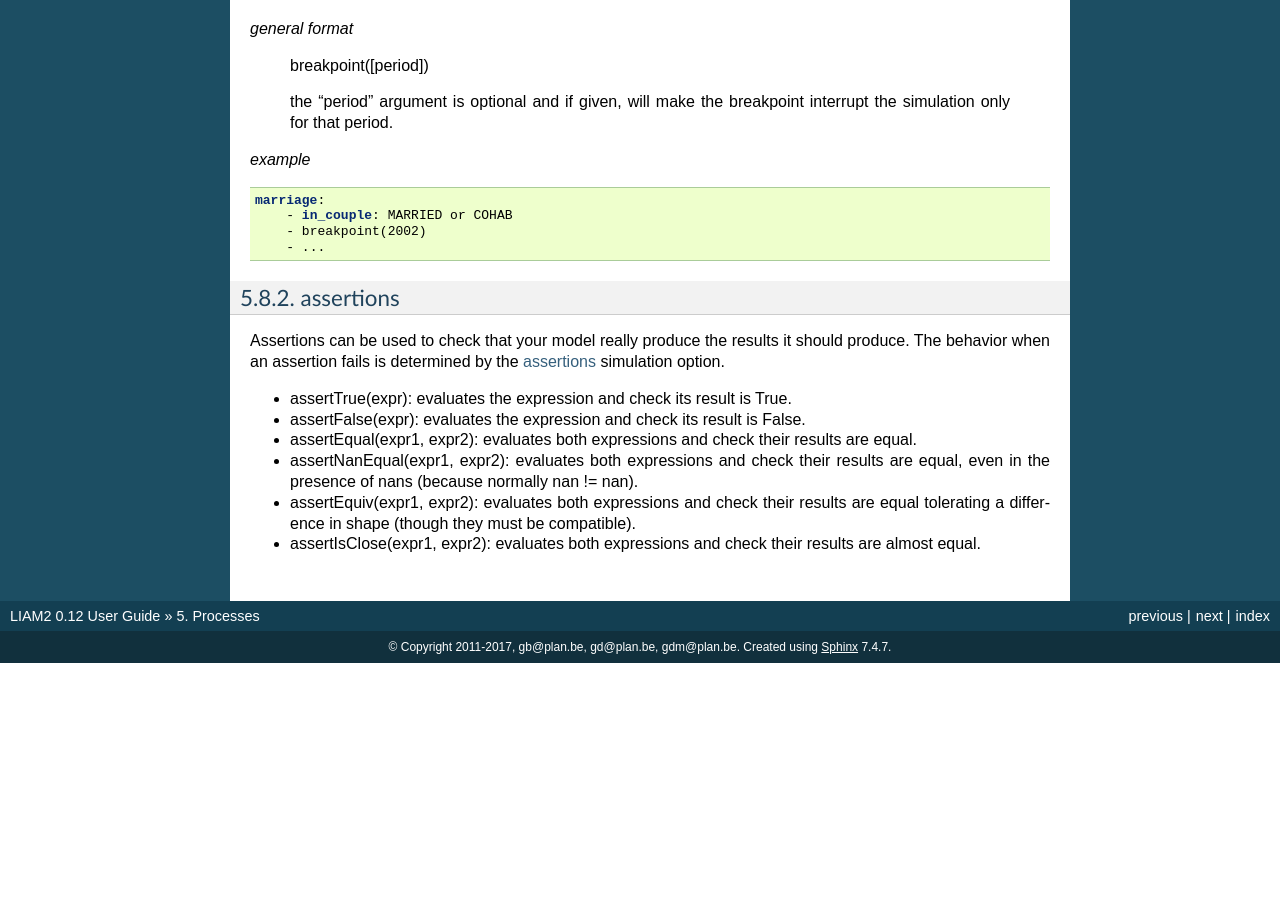
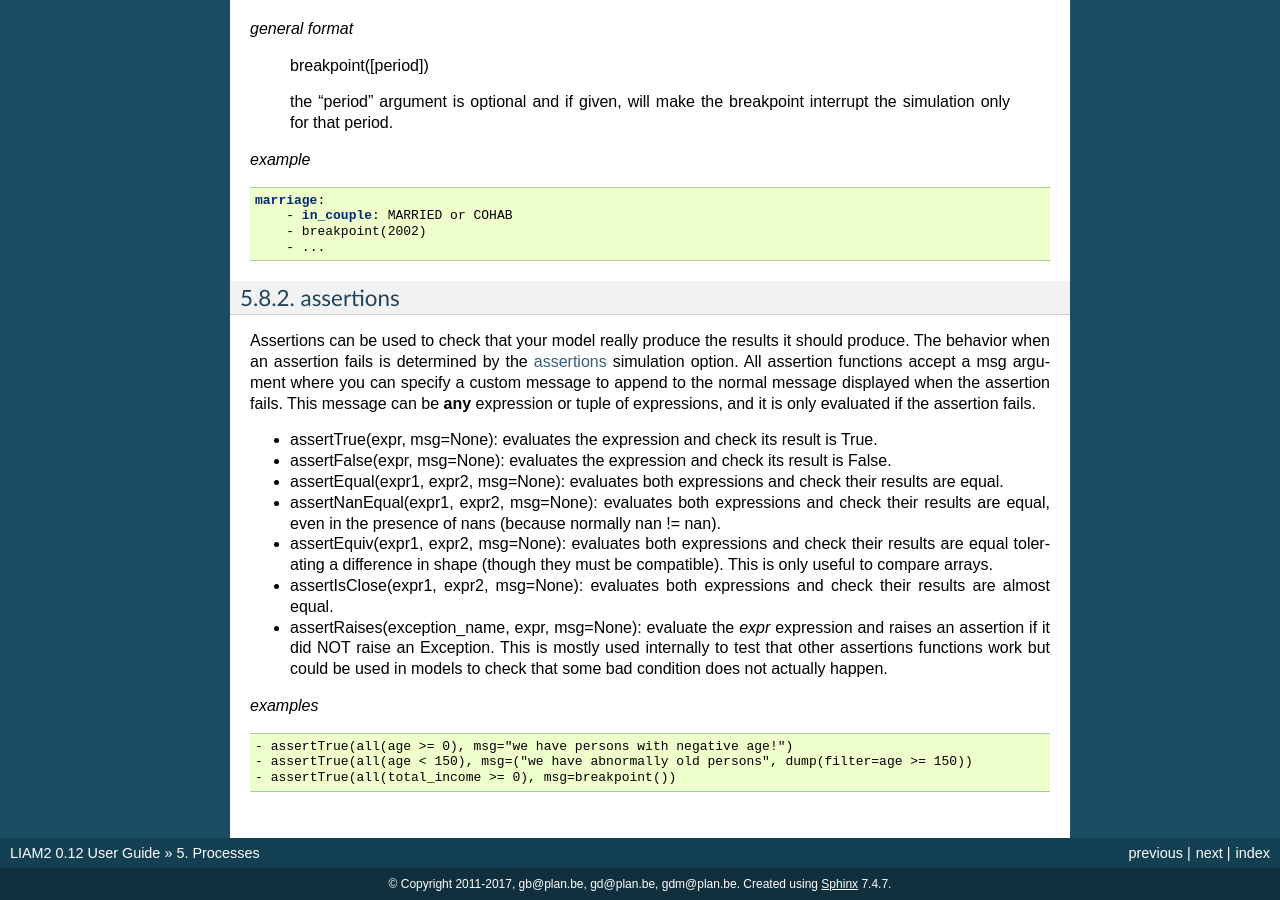
Before and after one commit to liam2/liam2, a Sphinx documentation site: the page built from doc/usersguide/source/processes.rst, in a window 1280 px wide and 900 px high, scrolled down 47298 px. Built offline with Sphinx 7.4.7, drawn with Linux system fonts in a browser that asks for light colours; before the commit the page ends 47961 px from its top, so only the background shows below that.

Commit message:
implemented msg in all assert functions (closes #208)
also documented assertRaises and added tests for assert functions

```diff
--- a/doc/usersguide/source/processes.rst
+++ b/doc/usersguide/source/processes.rst
@@ -2524,16 +2524,27 @@ assertions
 
 Assertions can be used to check that your model really produce the results it
 should produce. The behavior when an assertion fails is determined by
-the :ref:`assertions-label` simulation option.
-
-- assertTrue(expr): evaluates the expression and check its result is True.
-- assertFalse(expr): evaluates the expression and check its result is False.
-- assertEqual(expr1, expr2): evaluates both expressions and check their
+the :ref:`assertions-label` simulation option. All assertion functions accept a msg argument where you can specify a
+custom message to append to the normal message displayed when the assertion fails. This message can be **any**
+expression or tuple of expressions, and it is only evaluated if the assertion fails.
+
+- assertTrue(expr, msg=None): evaluates the expression and check its result is True.
+- assertFalse(expr, msg=None): evaluates the expression and check its result is False.
+- assertEqual(expr1, expr2, msg=None): evaluates both expressions and check their
   results are equal.
-- assertNanEqual(expr1, expr2): evaluates both expressions and check their
+- assertNanEqual(expr1, expr2, msg=None): evaluates both expressions and check their
   results are equal, even in the presence of nans (because normally nan != nan).
-- assertEquiv(expr1, expr2): evaluates both expressions and check their
+- assertEquiv(expr1, expr2, msg=None): evaluates both expressions and check their
   results are equal tolerating a difference in shape (though they must be
-  compatible).
-- assertIsClose(expr1, expr2): evaluates both expressions and check their
+  compatible). This is only useful to compare arrays.
+- assertIsClose(expr1, expr2, msg=None): evaluates both expressions and check their
   results are almost equal.
+- assertRaises(exception_name, expr, msg=None): evaluate the `expr` expression and raises an assertion if it did NOT
+  raise an Exception. This is mostly used internally to test that other assertions functions work but could be used
+  in models to check that some bad condition does not actually happen.
+
+*examples* ::
+
+    - assertTrue(all(age >= 0), msg="we have persons with negative age!")
+    - assertTrue(all(age < 150), msg=("we have abnormally old persons", dump(filter=age >= 150))
+    - assertTrue(all(total_income >= 0), msg=breakpoint())
```
Also changed, not shown: doc/usersguide/source/changes/version_0_12.rst.inc (+20 -0 lines), 2 other files.
